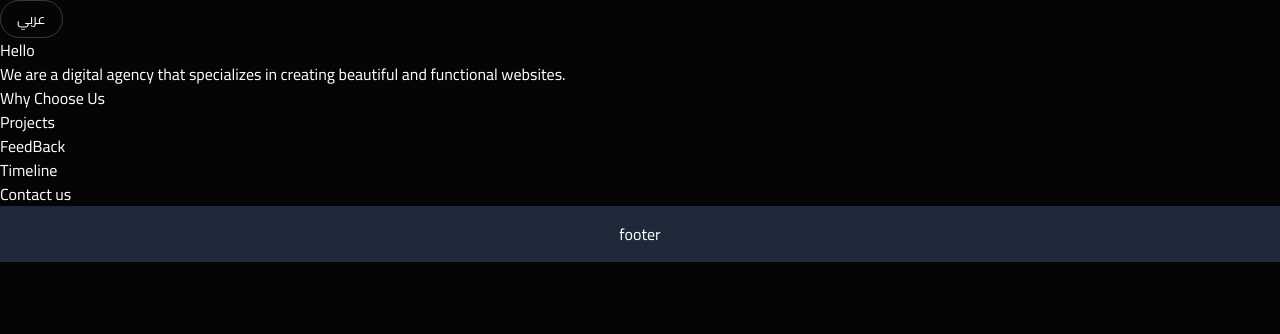
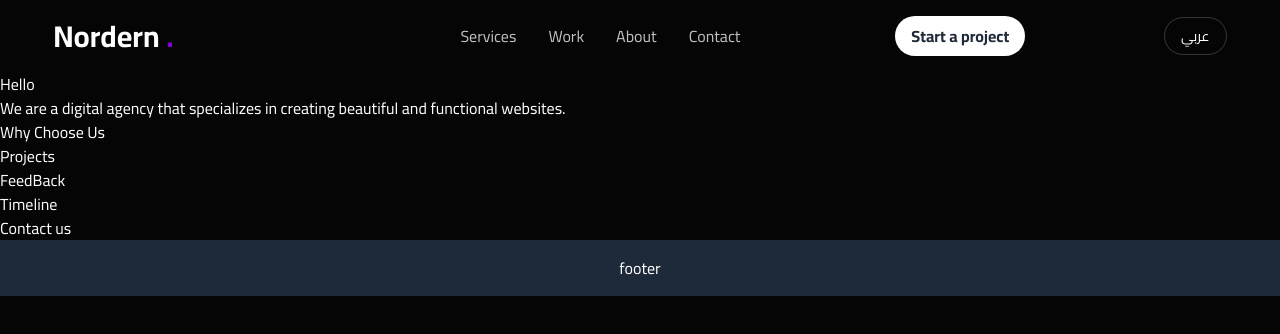
Before and after one commit to kero571-adel/Nodern, a Next.js app: page /en in a window 1280 px wide. Shown: the top 334 px of the page. Built offline with nearby package versions, Linux system fonts and the light colour scheme.

Commit message:
the part one from building navbar

```diff
--- a/components/layout/Navbar.jsx
+++ b/components/layout/Navbar.jsx
@@ -1,10 +1,53 @@
 import { useTranslations } from "next-intl";
 import LanguageSwitcher from "../LanguageSwitcher";
+import Link from "next/link";
 export default function Navbar() {
   const t = useTranslations("nav");
   return (
     <nav>
-      <LanguageSwitcher />
+      {/* container */}
+      <div className="container w-11/12 mx-auto flex items-center justify-between py-4">
+        {/* logo */}
+
+        <Link href="/" className="text-3xl font-bold flex-1">
+          Nordern <span className="font-bold text-purple-700">.</span>
+        </Link>
+
+        {/* Nav Links */}
+        <div className="hidden md:flex items-center flex-2 justify-between">
+          {/* links */}
+          <div>
+            <Link className="mx-4 opacity-75 hover:opacity-100 transition-all duration-150 " href={"#services"}>{t("services")}</Link>
+            <Link className="mx-4 opacity-75 hover:opacity-100 transition-all duration-150 " href={"#work"}>{t("work")}</Link>
+            <Link className="mx-4 opacity-75 hover:opacity-100 transition-all duration-150 " href={"#about"}>{t("about")}</Link>
+            <Link className="mx-4 opacity-75 hover:opacity-100 transition-all duration-150 " href={"#contact"}>{t("contact")}</Link>
+          </div>
+
+          {/* start new project btn */}
+          <Link
+            href={"#contact"}
+            className="bg-white text-gray-800 font-bold border-blue-800 hover:scale-105   rounded-full px-4 py-2 hover:bg-gray-200 transition-all"
+          >
+            {t("startProject")}
+          </Link>
+
+          {/* Language Switcher */}
+          <LanguageSwitcher />
+        </div>
+
+        {/* menu icon */}
+        <div className="md:hidden hover:scale-105 transition-all cursor-pointer opacity-75 hover:opacity-100">
+          <svg
+            xmlns="http://www.w3.org/2000/svg"
+            className="h-6 w-6"
+            fill="none"
+            viewBox="0 0 24 24"
+            stroke="currentColor"
+          >
+            <path strokeLinecap="round" strokeLinejoin="round" strokeWidth={2} d="M4 6h16M4 12h16M4 18h16" />
+          </svg>
+        </div>
+      </div>
     </nav>
   );
 }
--- a/messages/ar.json
+++ b/messages/ar.json
@@ -3,7 +3,8 @@
     "services": "خدماتنا",
     "work": "أعمالنا",
     "about": "من نحن",
-    "contact": "تواصل"
+    "contact": "تواصل",
+    "startProject": "ابدأ مشروعك"
   },
   "hero": {
     "title": "مرحبًا",
--- a/messages/en.json
+++ b/messages/en.json
@@ -3,7 +3,8 @@
     "services": "Services",
     "work": "Work",
     "about": "About",
-    "contact": "Contact"
+    "contact": "Contact",
+    "startProject": "Start a project"
   },
   "hero": {
     "title": "Hello",
```
Also changed, not shown: 1 other file (tests, documents, lock files or other folders).
